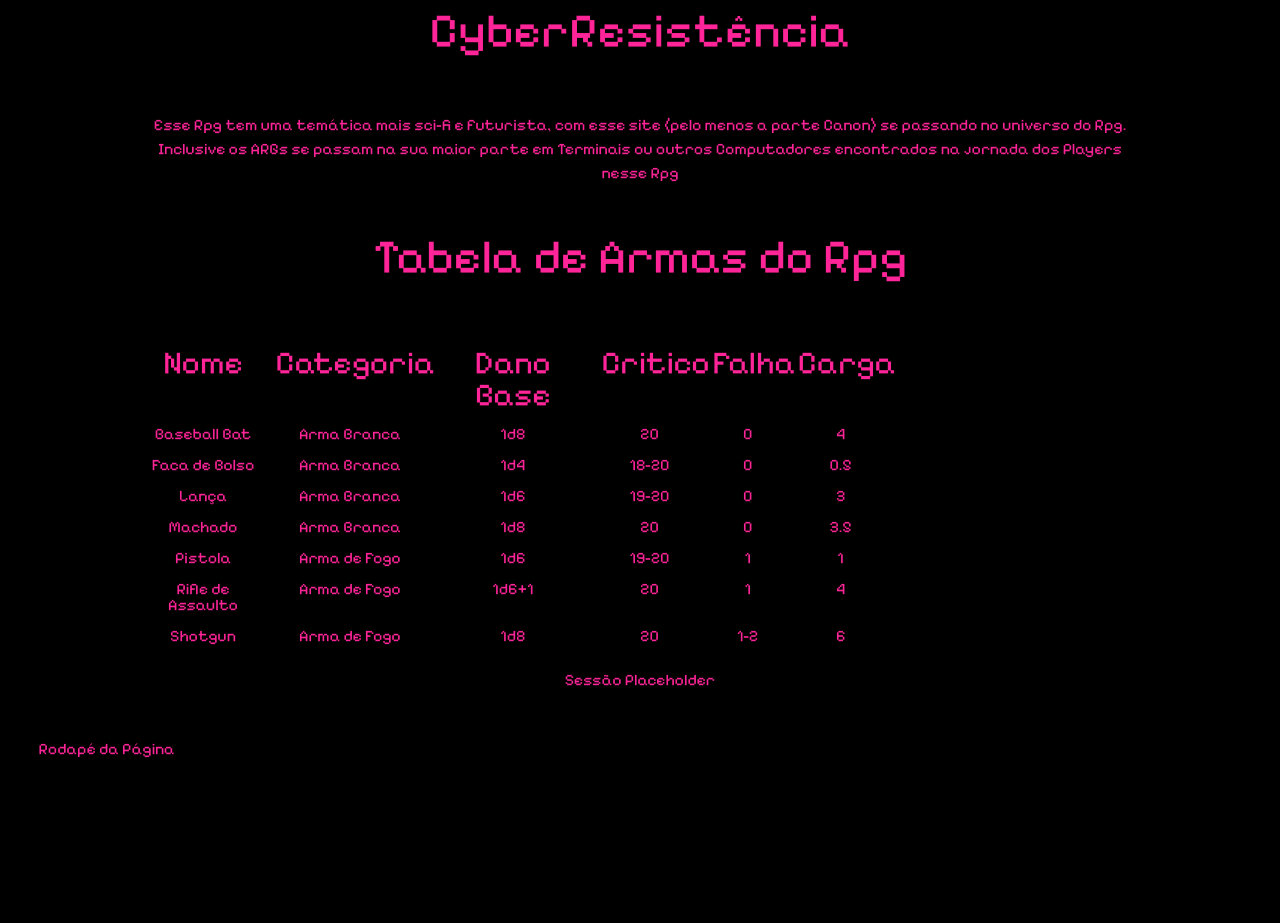
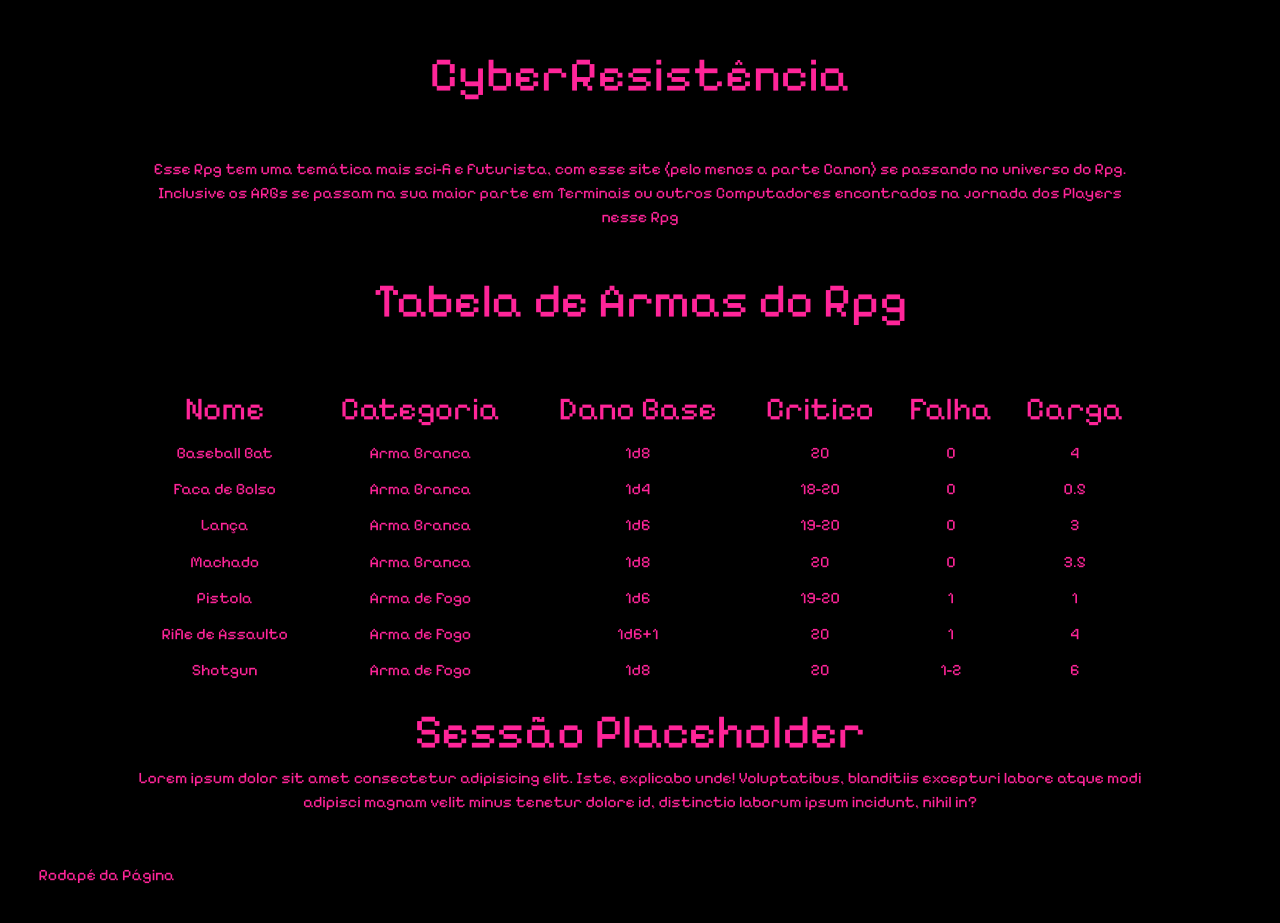
Before and after one commit to JoArthur8/meuprimeirosite, a plain HTML site: page index.html in a window 1280 px wide. Shown: the part 1404-2327 px from the top of the page. Before the commit the page ends 2203 px from the top, so only its background shows below. Drawn offline with Linux system fonts and the light colour scheme; a web font is replaced by a local one.

Commit message:
14052024identas

```diff
--- a/css/estilo.css
+++ b/css/estilo.css
@@ -43,13 +43,15 @@ h2 {
 }
 table {
     border-collapse: collapse;
-    width: 75%;
+    width: 100%;
 }
 th {
+    text-align: center;
     font-size: 200%;
 }
 td , th{
-    border: 1px;
+    text-align: center;
+    border: 10%;
     text-align: center;
     padding: 1%;
 }
--- a/index.html
+++ b/index.html
@@ -23,6 +23,7 @@
             <div class="navbar_link"><a href="Primal.html">Tecnomancia Primitiva</a></div>
             <div class="navbar_link"><a href="Londres.html">Sangue Velho</a></div>
             <div class="navbar_link"><a href="2149.html">CyberResistência</a></div>
+          </div>
         </nav>
       </header>
       <main>
@@ -49,6 +50,7 @@
           <p>Rpg que se passa em Velha Londres, por volta de 1600 na época da Peste Negra.
         Esse Rpg tem altas inspirações em Bloodborne, e usa de sua Worldbuilding em combinação com alguns elementos de Hollow Knight</p>
         </section>
+        <section>
   <h1 class="titulos">Tabela de Armas do Rpg</h1>
   <table>
 
@@ -84,17 +86,15 @@ Esse Rpg tem altas inspirações em Bloodborne, e usa de sua Worldbuilding em co
       <td>3</td>
     </tr>
 
-
   </table>
+        </section>
         <section>
 
           <h1 class="titulos"> CyberResistência</h1>
           <p> Esse Rpg tem uma temática mais sci-fi e futurista, com esse site (pelo menos a parte Canon) se passando no universo do Rpg.
-Inclusive os ARGs se passam na sua maior parte em Terminais ou outros Computadores encontrados na jornada dos Players nesse Rpg
-</p>
+  Inclusive os ARGs se passam na sua maior parte em Terminais ou outros Computadores encontrados na jornada dos Players nesse Rpg</p>
 
   <h1 class="titulos">Tabela de Armas do Rpg</h1>
-
   <table>
     <tr>
       <th>Nome</th>
@@ -165,7 +165,11 @@ Inclusive os ARGs se passam na sua maior parte em Terminais ou outros Computador
 
         </section>
         </section>
-      <section>Sessão Placeholder</section>
+        <section>
+          <h1>Sessão Placeholder</h1>
+
+          <p>Lorem ipsum dolor sit amet consectetur adipisicing elit. Iste, explicabo unde! Voluptatibus, blanditiis excepturi labore atque modi adipisci magnam velit minus tenetur dolore id, distinctio laborum ipsum incidunt, nihil in?</p>
+        </section>
 
       </main>
       <footer>
```
Also changed, not shown: Primal.html (+2 -0 lines). Lines whose indentation alone changed are shown as unchanged.
